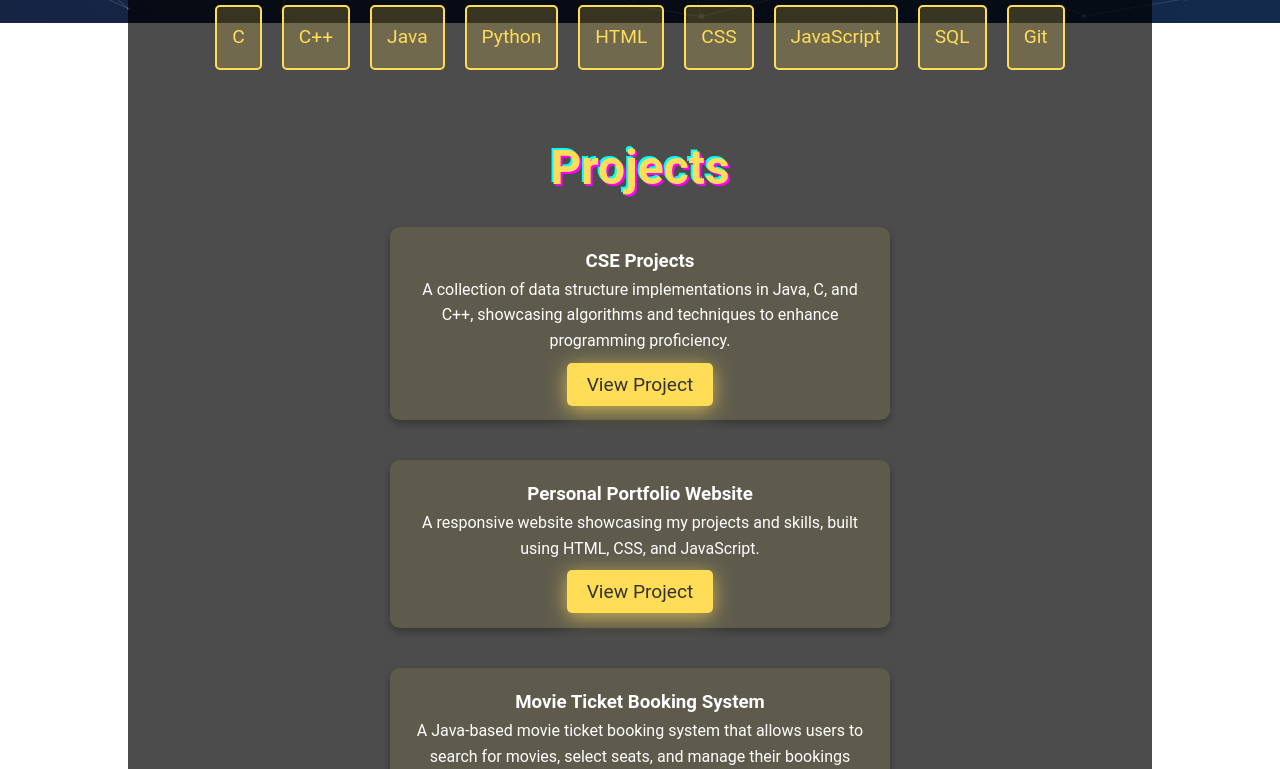
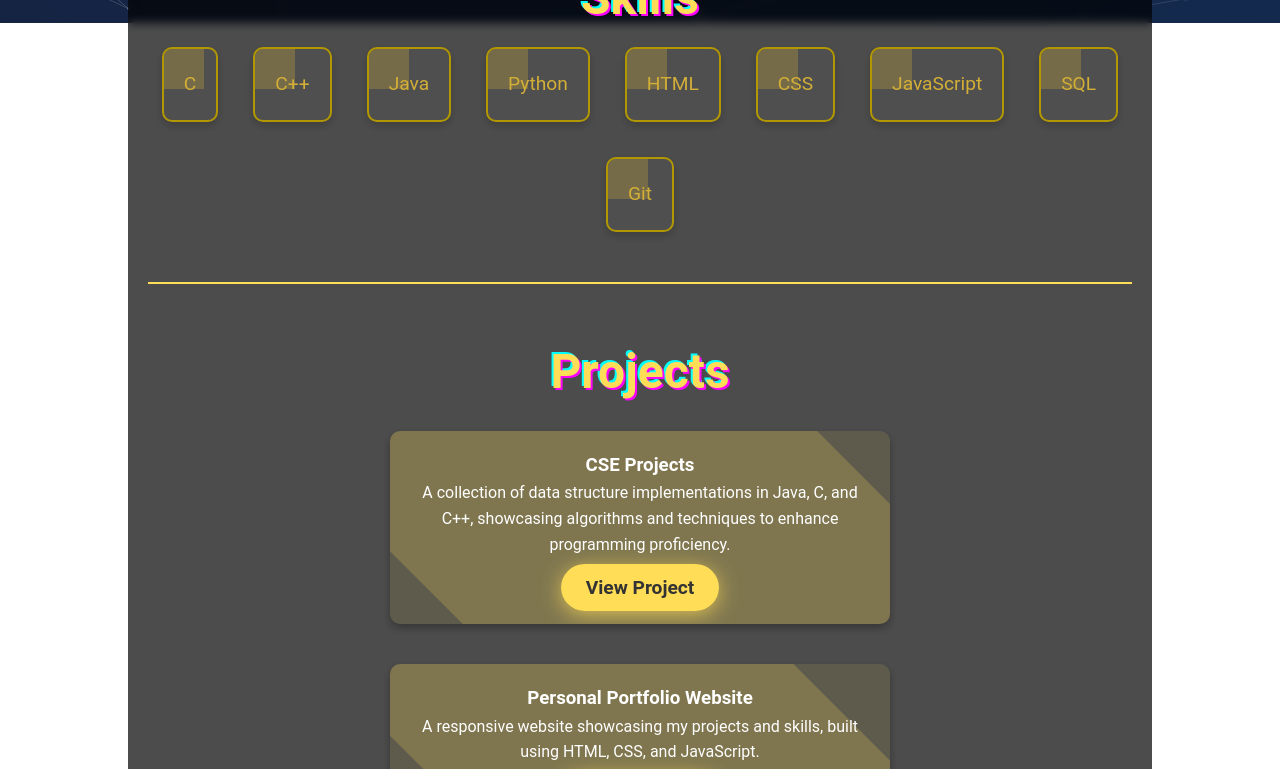
Before and after one commit to riturajkumar01/Rituraj, a plain HTML site: page Rituraj/index.html in a window 1280 px wide. Shown: the part 777-1546 px from the top of the page. Drawn offline with nearby package versions, Linux system fonts and the light colour scheme.

Commit message:
Update style.css

```diff
--- a/Rituraj/style.css
+++ b/Rituraj/style.css
@@ -37,6 +37,7 @@ header h1 {
     font-size: 4em;
     text-shadow: 0 0 15px rgba(255, 255, 255, 0.6), 0 0 30px #ffdd57;
     animation: fadeInUp 2s ease-in-out;
+    letter-spacing: 3px;
 }
 
 .subtitle {
@@ -44,20 +45,24 @@ header h1 {
     opacity: 0.8;
     margin-top: 10px;
     margin-bottom: 1rem;
+    text-transform: uppercase;
+    letter-spacing: 2px;
 }
 
 /* Stylish Button */
 .btn {
     margin-top: 20px;
-    padding: 10px 20px;
+    padding: 12px 25px;
     background: #ffdd57;
     color: #333;
     border: none;
-    border-radius: 5px;
+    border-radius: 50px;
     text-decoration: none;
     font-size: 1.2em;
+    font-weight: bold;
     transition: transform 0.3s, box-shadow 0.3s;
     box-shadow: 0 4px 20px rgba(255, 221, 87, 0.7);
+    cursor: pointer;
 }
 .para{
     margin-bottom: 1rem;
@@ -65,6 +70,7 @@ header h1 {
 .btn:hover {
     transform: scale(1.1);
     box-shadow: 0 8px 30px rgba(255, 221, 87, 1);
+    background: #ffcc33;
 }
 
 /* Section Styles */
@@ -75,10 +81,13 @@ main {
     margin: 40px auto;
     width: 80%;
     text-align: center;
+    backdrop-filter: blur(5px);
 }
 
 section {
     margin-top: 50px;
+    padding-bottom: 40px;
+    border-bottom: 2px solid #ffdd57;
 }
 
 h2 {
@@ -101,22 +110,46 @@ h2 {
     display: flex;
     flex-wrap: wrap;
     justify-content: center;
+    gap: 15px;
 }
 
 .skill {
-    background: rgba(255, 221, 87, 0.2);
-    color: #ffdd57;
-    border-radius: 5px;
-    padding: 15px;
+    background: rgba(105, 105, 105, 0.1); /* Subtle dark gray background */
+    color: #d4af37; /* Classy gold color for text */
+    border-radius: 10px;
+    padding: 20px;
     margin: 10px;
     font-size: 1.2em;
-    border: 2px solid #ffdd57;
-    transition: background 0.3s, transform 0.3s;
+    border: 2px solid #b29700; /* Darker gold border */
+    transition: background 0.3s, transform 0.3s, border 0.3s;
+    position: relative;
+    overflow: hidden;
+    cursor: pointer;
+    box-shadow: 0 4px 10px rgba(0, 0, 0, 0.2); /* Soft shadow for a subtle 3D effect */
+}
+
+.skill::before {
+    content: '';
+    position: absolute;
+    top: -10px;
+    left: -10px;
+    width: 0;
+    height: 0;
+    border: 25px solid rgba(212, 175, 55, 0.3); /* Light gold for subtle glow */
+    transition: width 0.3s, height 0.3s;
+    z-index: -1;
+}
+
+.skill:hover::before {
+    width: calc(100% + 20px);
+    height: calc(100% + 20px);
 }
 
 .skill:hover {
-    background: rgba(255, 221, 87, 0.5);
+    background: rgba(105, 105, 105, 0.3); /* Slightly darker on hover */
     transform: scale(1.05);
+    border: 2px solid #d4af37; /* Brighten border on hover */
+    box-shadow: 0 8px 20px rgba(0, 0, 0, 0.3); /* Deepen shadow on hover */
 }
 
 /* Projects Section */
@@ -136,6 +169,25 @@ h2 {
     max-width: 500px; /* Set a max width for cards */
     box-shadow: 0 4px 10px rgba(0, 0, 0, 0.3);
     transition: transform 0.3s, box-shadow 0.3s;
+    position: relative;
+    overflow: hidden;
+}
+
+.project-card::before {
+    content: '';
+    position: absolute;
+    top: -50%;
+    left: -50%;
+    width: 200%;
+    height: 200%;
+    background: rgba(255, 221, 87, 0.2);
+    transform: rotate(45deg);
+    transition: background 0.3s, opacity 0.3s;
+    z-index: -1;
+}
+
+.project-card:hover::before {
+    background: rgba(255, 221, 87, 0.4);
 }
 
 .project-card:hover {
@@ -170,9 +222,13 @@ h2 {
     100% { text-shadow: -2px -2px 0 #ff00ff, 2px 2px 0 #00ffff; }
 }
 
+/* Footer Styles */
 footer {
     text-align: center;
     padding: 20px 0;
     background: rgba(0, 0, 0, 0.9);
     color: #fff;
+    border-top: 1px solid #ffdd57;
+    font-size: 1em;
+    letter-spacing: 1px;
 }
```
